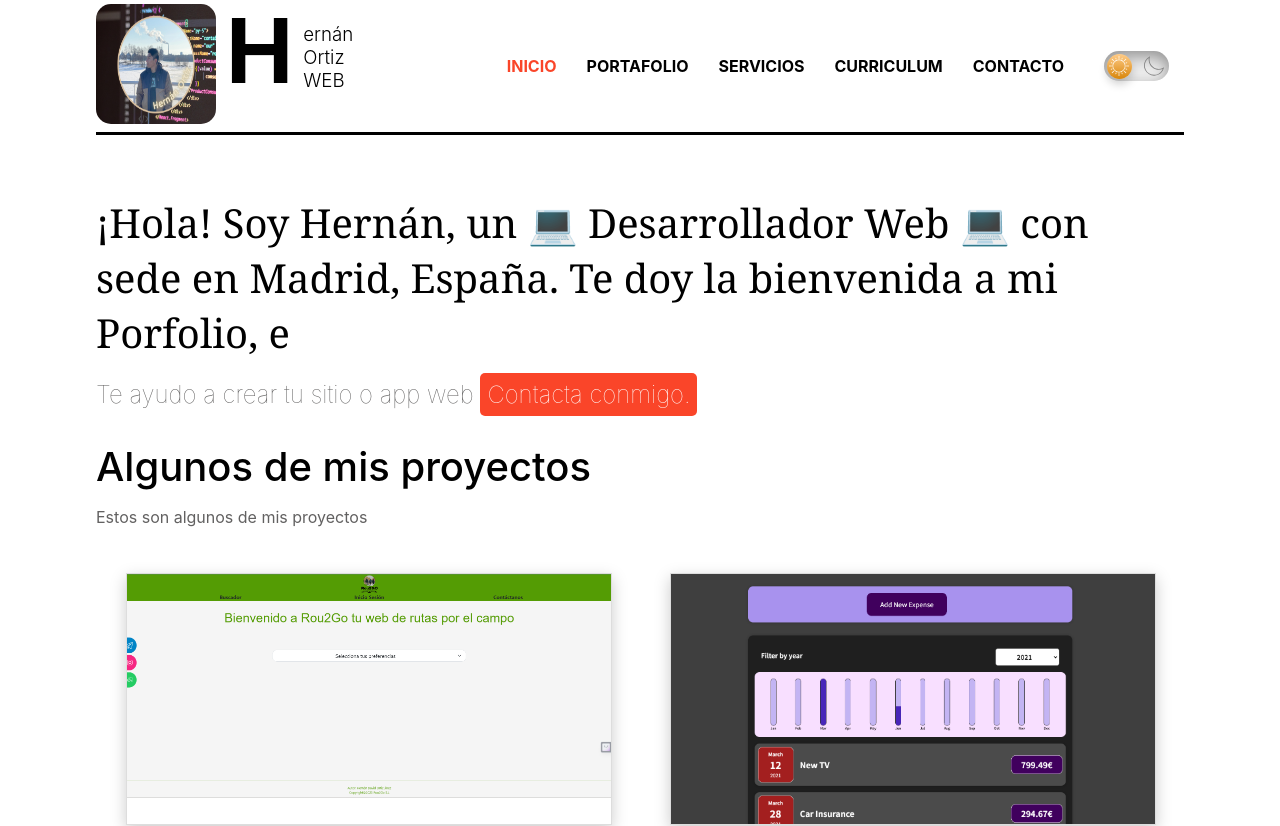
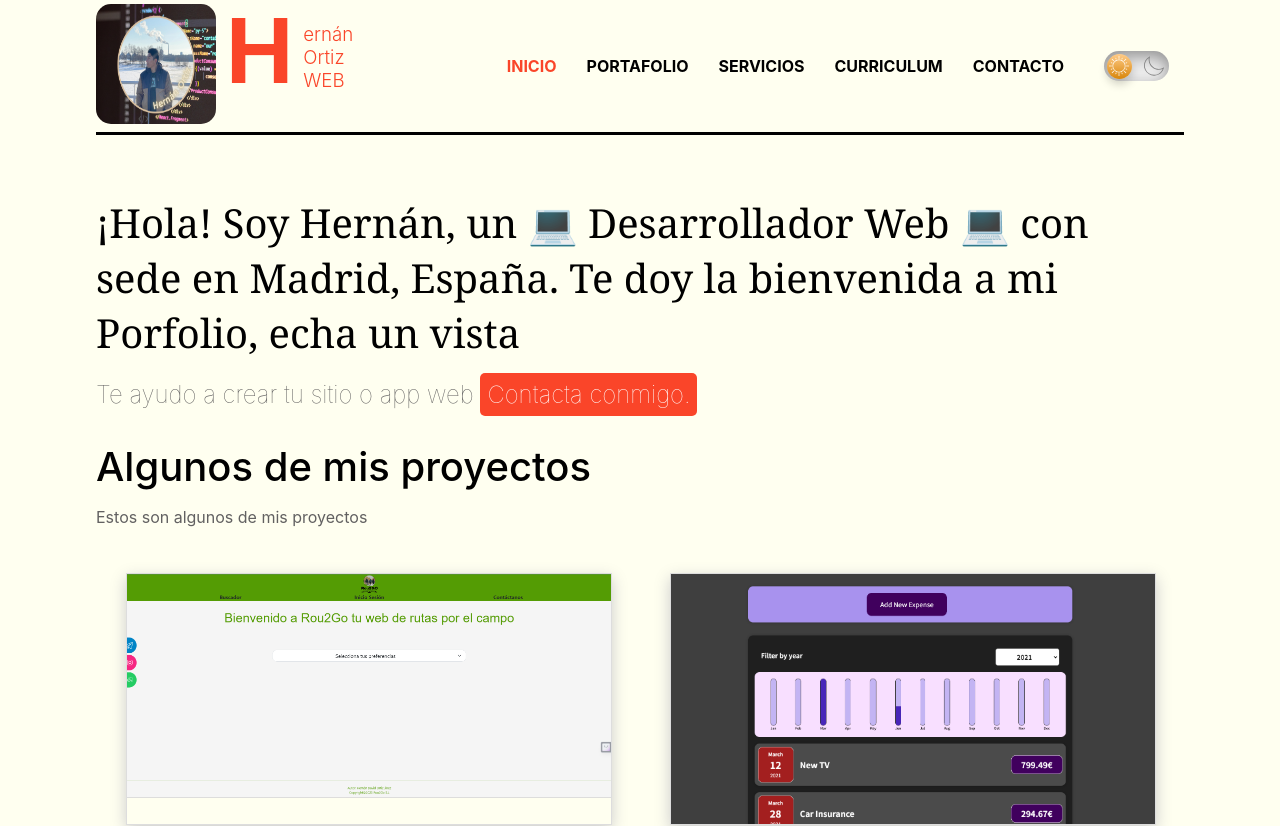
Before and after one commit to Sistemshdortiz/porfolio, a React (Create React App) app: page /inicio in a window 1280 px wide. Shown: the top 826 px of the page. Built offline with nearby package versions, Linux system fonts and the light colour scheme.

Commit message:
update typingEffect

```diff
--- a/src/components/TypingEffect.js
+++ b/src/components/TypingEffect.js
@@ -12,7 +12,7 @@ const TypingEffect = ({ textToType }) => {
             } else {
                 clearInterval(typingInterval);
             }
-        }, 50); // Ajusta la velocidad de escritura aquí (en milisegundos)
+        }, 45); // Ajusta la velocidad de escritura aquí (en milisegundos)
 
         return () => clearInterval(typingInterval); // Limpia el intervalo al desmontar el componente
     }, [textToType]);
--- a/src/index.css
+++ b/src/index.css
@@ -1,5 +1,5 @@
 :root {
-  --body_background: white;
+  --body_background: #FFFFF0;
   --body_color: black;
   --highlight-color: #fa4529;
   --border_color: black;
@@ -8,13 +8,10 @@
 body.dark-theme {
   --body_background: #282c34;
   --body_color: white;
-  --highlight-color: purple;
+  --highlight-color: #4285F4;
   --border_color: white;
 }
 
-* {
-  transition: all 0.3s ease-in-out;
-}
 
 body {
   background-color: var(--body_background);
@@ -24,6 +21,7 @@ body {
     sans-serif;
   -webkit-font-smoothing: antialiased;
   -moz-osx-font-smoothing: grayscale;
+  transition: all 0.3s ease-in-out;
 }
 
 code {
@@ -51,6 +49,7 @@ code {
   display: flex;
   /*Para que se coloquen los elementos del logo juntos*/
   flex-grow: 2;
+  color: var(--highlight-color);
 }
 
 .header .logo span {
@@ -130,6 +129,7 @@ code {
   font-size: 40px;
   margin-bottom: 0px;
   margin-top: 60px;
+  color: var(--body_color);
 }
 
 .home strong {
@@ -154,7 +154,7 @@ code {
 .home .heading {
   font-size: 40px;
   font-weight: 500;
-  color: black;
+  color: var(--body_color);
   margin-bottom: 0px;
 }
 
@@ -246,13 +246,13 @@ button:hover {
 }
 
 .work-item a {
-  color: black;
+  color: var(--body_color);
   text-decoration: none;
   transition: all 300ms;
 }
 
 .work-item a:hover {
-  color: #fa4529;
+  color: var(--highlight-color);
 }
 
 .work-item h3 {
```
